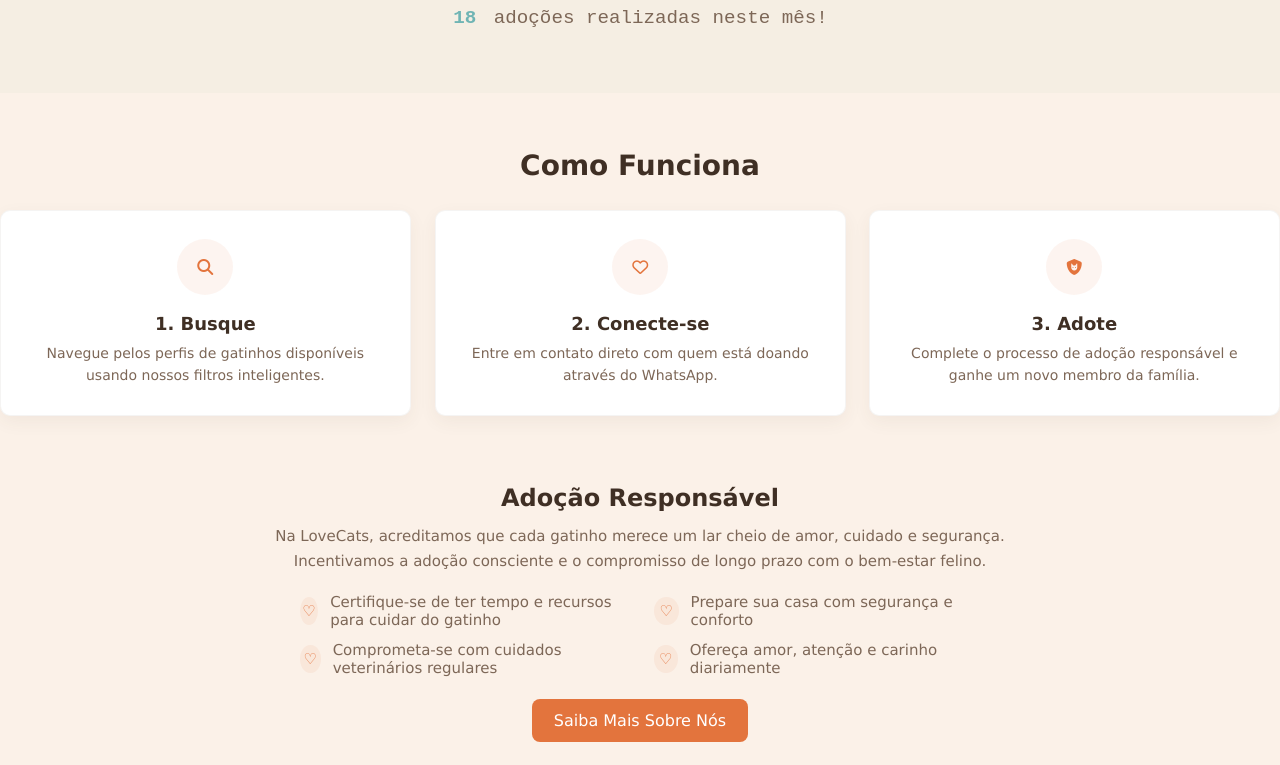
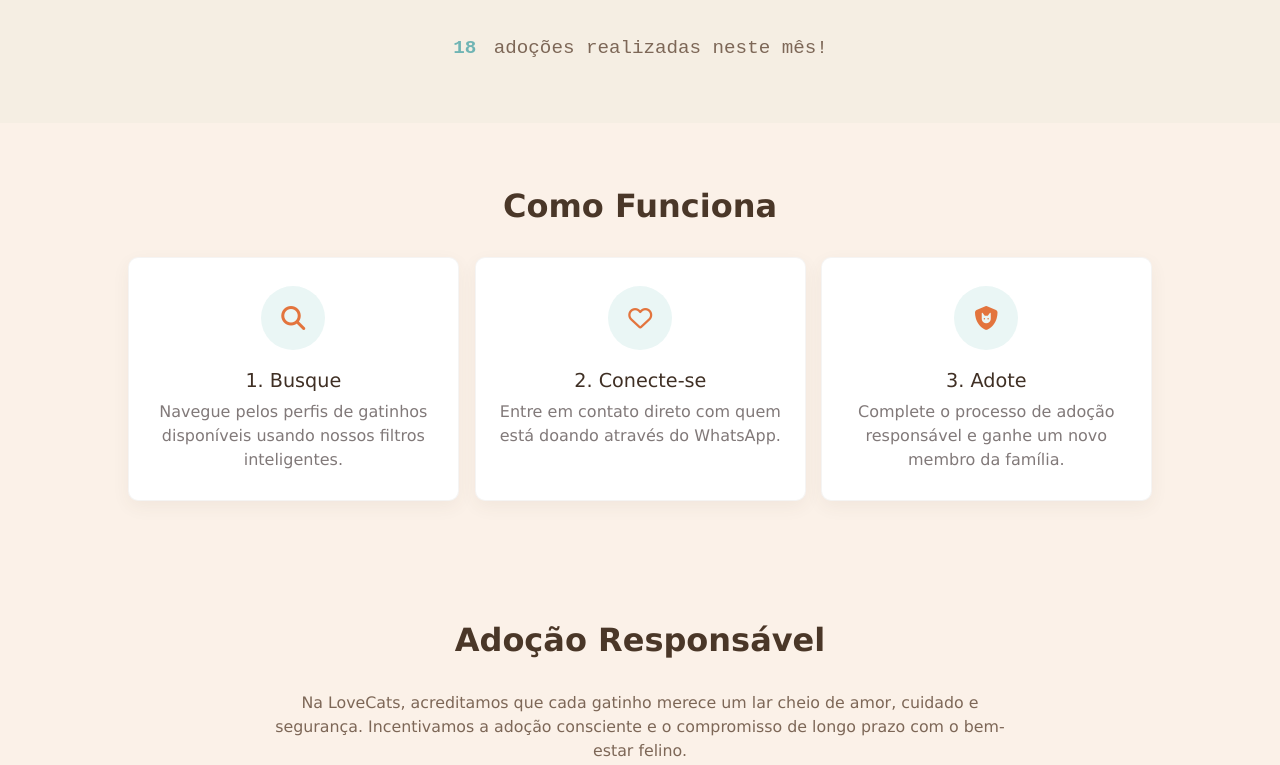
Before and after one commit to ipierette/lovecats, a plain HTML site: page index.html in a window 1280 px wide. Shown: the part 1336-2101 px from the top of the page. Drawn offline with Linux system fonts and the light colour scheme.

Commit message:
refactor: redesign information section

```diff
--- a/src/css/information.css
+++ b/src/css/information.css
@@ -1,24 +1,27 @@
 .information {
   background-color: #fbf1e8;
-  padding: 56px 0;
-  color: #3f2f24;
+  padding: 4rem 0;
 }
 
 .inf-inner {
-  text-align: center;
+  display: flex;
+  flex-direction: column;
+  align-items: center;
+  padding: 0 2rem;
 }
 
 .inf-title {
-  font-size: 28px;
-  margin: 0 0 28px 0;
+  font-size: clamp(1.5rem, 3vw, 2rem);
+  margin-bottom: 2rem;
   font-weight: 700;
-  color: #3f2f24;
+  color: #4a3728;
 }
 
 .inf-cards {
+  max-width: 1024px;
   display: grid;
   grid-template-columns: repeat(3, 1fr);
-  gap: 24px;
+  gap: 1rem;
   margin-bottom: 40px;
 }
 
@@ -26,142 +29,137 @@
   background-color: #fff;
   border-radius: 10px;
   padding: 28px 20px;
-  box-shadow: 0 6px 18px rgba(91,68,49,0.06);
-  border: 1px solid rgba(91,68,49,0.06);
+  box-shadow: 0 6px 18px rgba(91, 68, 49, 0.06);
+  border: 1px solid rgba(91, 68, 49, 0.06);
   display: flex;
   flex-direction: column;
   align-items: center;
-  min-height: 200px;
-  transition: transform 0.26s ease, box-shadow 0.26s ease, border-color 0.26s ease,
+  transition:
+    transform 0.26s ease,
+    box-shadow 0.26s ease,
+    border-color 0.26s ease,
     background-color 0.26s ease;
 }
 
 .inf-card:hover {
   transform: translateY(-6px);
   box-shadow: 0 14px 32px rgba(91, 68, 49, 0.14);
-  border-color: rgba(227, 116, 61, 0.18);
-  background-color: #fffaf5;
+  border-color: rgba(91, 68, 49, 0.12);
+  background-color: #fef7f3;
 }
 
 .inf-card-icon {
-  width: 56px;
-  height: 56px;
+  width: 4rem;
+  height: 4rem;
   border-radius: 50%;
-  background-color: rgba(227,116,61,0.08);
+  background-color: #eaf6f5;
   display: inline-flex;
   align-items: center;
   justify-content: center;
-  margin-bottom: 18px;
-  transition: transform 0.24s ease, box-shadow 0.24s ease, background-color 0.24s ease;
+  margin-bottom: 1.2rem;
+  transition:
+    transform 0.24s ease,
+    box-shadow 0.24s ease,
+    background-color 0.24s ease;
 }
 
-.inf-card-icon img {
-  width: 26px;
-  height: 26px;
-  display: block;
+.inf-card-icon i {
+  font-size: 1.5rem;
+  color: #6fb4b4;
 }
 
 .inf-card:hover .inf-card-icon {
   transform: translateY(-2px) scale(1.05);
-  box-shadow: 0 10px 22px rgba(227, 116, 61, 0.22);
-  background-color: rgba(227, 116, 61, 0.14);
+  box-shadow: 0 10px 22px rgba(91, 68, 49, 0.12);
+  background-color: #e0f2f1;
 }
 
 .inf-card-title {
-  margin: 0;
-  font-size: 18px;
-  font-weight: 700;
+  font-size: clamp(1rem, 2.5vw, 1.2rem);
+  font-weight: 500;
   color: #3f2f24;
-  margin-bottom: 8px;
+  margin-bottom: 0.5rem;
 }
 
 .inf-card-desc {
-  color: #7d6757;
-  font-size: 14px;
-  line-height: 1.6;
-  margin: 0;
+  text-align: center;
+  color: #817979;
+  font-size: 1rem;
+  line-height: 1.5;
 }
 
 .responsible {
-  margin-top: 8px;
-  background: transparent;
-  padding: 28px 20px 8px;
-  text-align: center;
+  margin-top: 2rem;
+  padding: 3rem 0;
+  display: flex;
+  flex-direction: column;
+  align-items: center;
+  justify-content: center;
+  gap: 2rem;
 }
 
 .responsible-title {
-  font-size: 24px;
-  margin: 0 0 12px 0;
+  font-size: clamp(1.5rem, 3vw, 2rem);
   font-weight: 700;
-  color: #3f2f24;
+  color: #4a3728;
 }
 
 .responsible-desc {
   color: #7d6757;
-  font-size: 15px;
+  font-size: 0.99rem;
   max-width: 760px;
-  margin: 0 auto 18px auto;
-  line-height: 1.7;
+  text-align: center;
+  line-height: 1.5;
 }
 
 .responsible-list {
-  list-style: none;
-  padding: 0;
-  margin: 0 auto;
-  max-width: 680px;
-  text-align: left;
-  display: grid;
-  grid-template-columns: 1fr 1fr;
-  gap: 12px 28px;
-  margin-bottom: 22px;
+  width: 600px;
+  display: flex;
+  flex-direction: column;;
+  gap: 1.5rem;
+  margin-bottom: 2rem;
 }
 
-.responsible-list li {
+.list-require {
   display: flex;
   align-items: center;
   color: #7d6757;
-  font-size: 15px;
+  font-size: 1rem;
+  gap: 1rem;
 }
 
-.li-icon {
-  display: inline-flex;
-  align-items: center;
-  justify-content: center;
-  width: 28px;
-  height: 28px;
-  border-radius: 50%;
-  background-color: rgba(227,116,61,0.08);
-  color: #e3743d;
-  font-weight: 700;
-  margin-right: 12px;
+.list-require i {
+  font-size: 1.2rem;
+  color: #6fb4b4;
 }
 
-.responsible-cta {
-  margin-top: 8px;
+.list-require .require {
+  color: #7d6757;
+  font-size: clamp(0.85rem, 2.5vw, 1rem);
 }
 
-.responsible-cta .btn {
-  padding: 12px 22px;
-  border-radius: 8px;
-  text-decoration: none;
-  display: inline-block;
+.btn {
+  padding: 1rem 1.5rem;
+  border-radius: 0.5rem;
+  background: linear-gradient(90deg, #6fb4b4 0%, #8dc5c5 60%, #8fbebe 100%);
+  color: #fff;
+  cursor: pointer;
+  border: none;
+  font-weight: 500;
 }
 
-.btn-primary-inf {
-  background-color: #e3743d;
-  color: #fff;
-  border: none;
-  cursor: pointer;
-  transition: transform 0.26s ease, box-shadow 0.26s ease, background-color 0.26s ease;
+@media (max-width: 1024px) {
+  .inf-cards {
+    grid-template-columns: 1fr;
+  }
 }
 
-.btn-primary-inf:hover {
-  transform: translateY(-2px);
-  box-shadow: 0 12px 28px rgba(227, 116, 61, 0.28);
-  background-color: #ea8146;
+@media (max-width: 480px) {
+  .responsible {
+    max-width: 100%;
+  }
+
+  .responsible-list {
+    max-width: 100%;
+  }
 }
-
-.btn-primary-inf:active {
-  transform: translateY(0) scale(0.98);
-  background-color: #d86d3a;
-}
```
